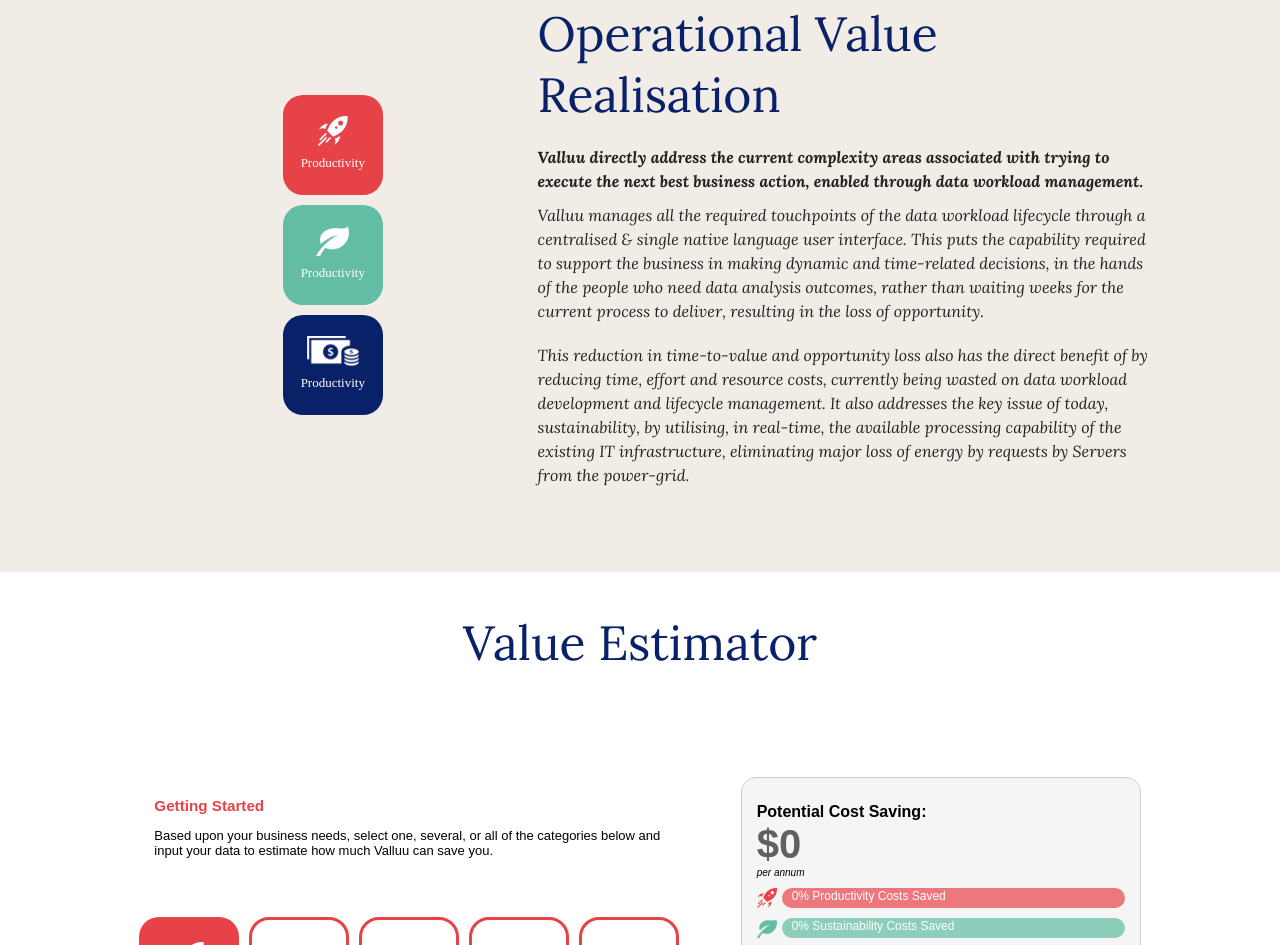
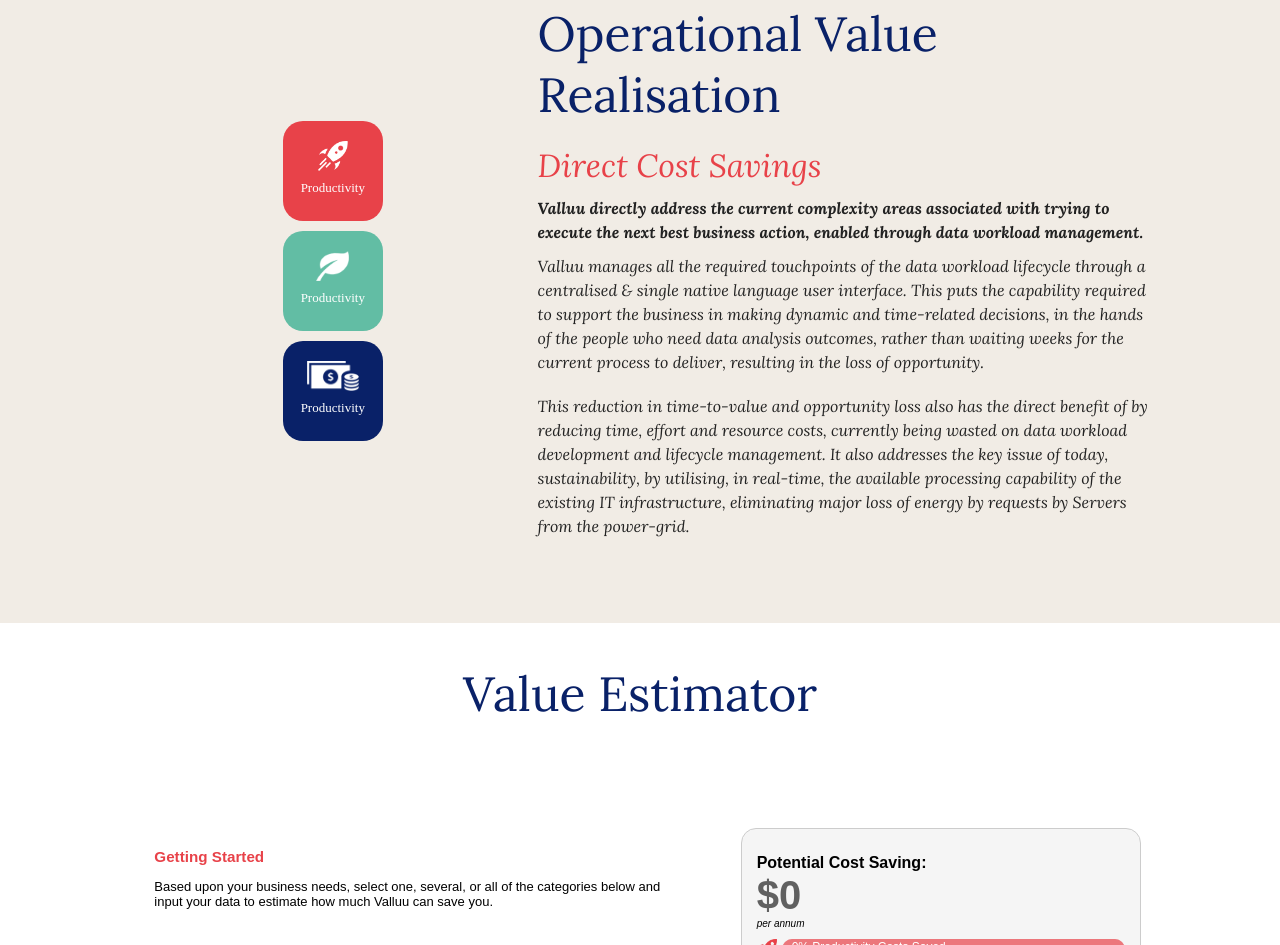
Before and after one commit to valluu/valluu.github.io, a website built with webpack: page index.html in a window 1280 px wide. Shown: the part 2909-3854 px from the top of the page. Built offline with nearby package versions, Linux system fonts and the light colour scheme; files whose address does not match are found by name.

Commit message:
Addind subtitle to  Operational Value Realisation

```diff
--- a/index.html
+++ b/index.html
@@ -317,6 +317,9 @@
           <div class="title">
             Operational Value Realisation
           </div>
+          <div class="subtitle">
+            Direct Cost Savings
+          </div>
           <div class="highlight">
             Valluu directly address the current complexity areas associated with trying to execute the next best business action, enabled through data workload management.
           </div>
```
